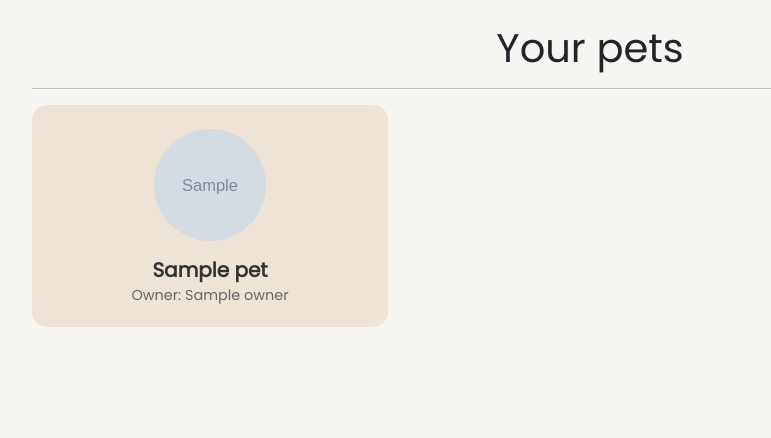
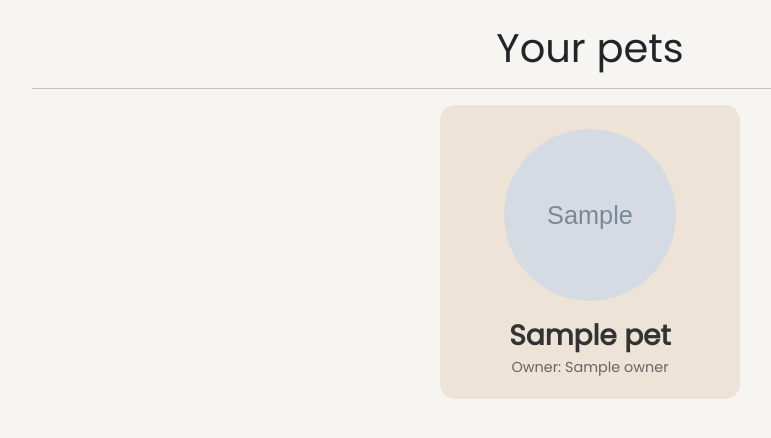
Before and after one commit to francosorbello/where-is-my-pal, a Django app: page /pets/ in a window 1280 px wide. Shown: the top 438 px of the page, without its empty margins (50-821 px from the left). Run offline with Django 5.2, Linux system fonts and the light colour scheme; tables that the repository leaves empty hold one stand-in row (values such as "Sample post"); grey boxes marked "Sample" are stand-in pictures.

Commit message:
index page redirects to pets. added option to hide pets from index

```diff
--- a/where_is_my_pal/urls.py
+++ b/where_is_my_pal/urls.py
@@ -18,8 +18,10 @@ from django.contrib import admin
 from django.urls import include, path
 from django.conf import settings
 from django.conf.urls.static import static
+from django.views.generic import RedirectView
 
 urlpatterns = [
+    path('', RedirectView.as_view(url='/pets/', permanent=False)),
     path('admin/', admin.site.urls),
     path('pets/', include("wimp_base.urls"))
 ]
--- a/wimp_base/models/pet_model.py
+++ b/wimp_base/models/pet_model.py
@@ -9,6 +9,7 @@ class Pet(models.Model):
     name = models.CharField("Pet Name", max_length=50)
     owner = models.ForeignKey(Owner,on_delete=models.CASCADE)
     photo = models.ImageField(upload_to="pets/",default='pets/default.jpg')
+    hidden = models.BooleanField(default=False,help_text="When hidden, the pet wont appear on the index page")
     def __str__(self) -> str:
         return self.name
 
--- a/wimp_base/templates/index.html
+++ b/wimp_base/templates/index.html
@@ -17,15 +17,12 @@
     transform: scale(1.02);
 }
 .pet-photo-index {
-    width: 120px;
-    height: 120px;
     border-radius: 50%;
     border: 4px solid #EEE3D7;
     object-fit: cover;
 }
 .pet-name-index {
     color: #333;
-    font-size: 1.25rem;
     font-weight: bold;
     margin-top: 10px;
     margin-bottom: 0;
@@ -35,6 +32,42 @@
     font-size: 0.9rem;
     margin-bottom: 0;
 }
+
+{% with pets_count=pets|length %}
+{% if pets_count <= 1 %}
+.pet-card-index {
+    max-width: 300px;
+    margin: 0 auto;
+}
+.pet-photo-index {
+    width: 180px;
+    height: 180px;
+}
+.pet-name-index {
+    font-size: 1.75rem;
+}
+{% elif pets_count == 2 %}
+.pet-card-index {
+    max-width: 280px;
+    margin: 0 auto;
+}
+.pet-photo-index {
+    width: 150px;
+    height: 150px;
+}
+.pet-name-index {
+    font-size: 1.5rem;
+}
+{% else %}
+.pet-photo-index {
+    width: 120px;
+    height: 120px;
+}
+.pet-name-index {
+    font-size: 1.25rem;
+}
+{% endif %}
+{% endwith %}
 </style>
 
 <div class="container">
@@ -46,9 +79,9 @@
     </div>
 
     {% if pets %}
-    <div class="row row-cols-1 row-cols-md-2 row-cols-lg-3 g-4">
+    <div class="row justify-content-center g-4">
         {% for pet in pets %}
-        <div class="col">
+        <div class="col-12 col-sm-6 col-lg-4">
             <a href="/pets/{{ pet.id }}/" class="pet-card-index">
                 <img class="pet-photo-index" src="{{ pet.photo.url }}" alt="{{ pet.name }}">
                 <p class="pet-name-index">{{ pet.name }}</p>
--- a/wimp_base/views/__init__.py
+++ b/wimp_base/views/__init__.py
@@ -6,7 +6,7 @@ from wimp_base.models.pet_model import Pet
 from .pet_views import *
 
 def index(request):
-    pets = Pet.objects.all()
+    pets = Pet.objects.filter(hidden=False)
     template = loader.get_template("index.html")
     context = {"pets" : pets}
     return render(request,"index.html",context)
```
Also changed, not shown: wimp_base/migrations/0004_pet_hidden.py (added).
